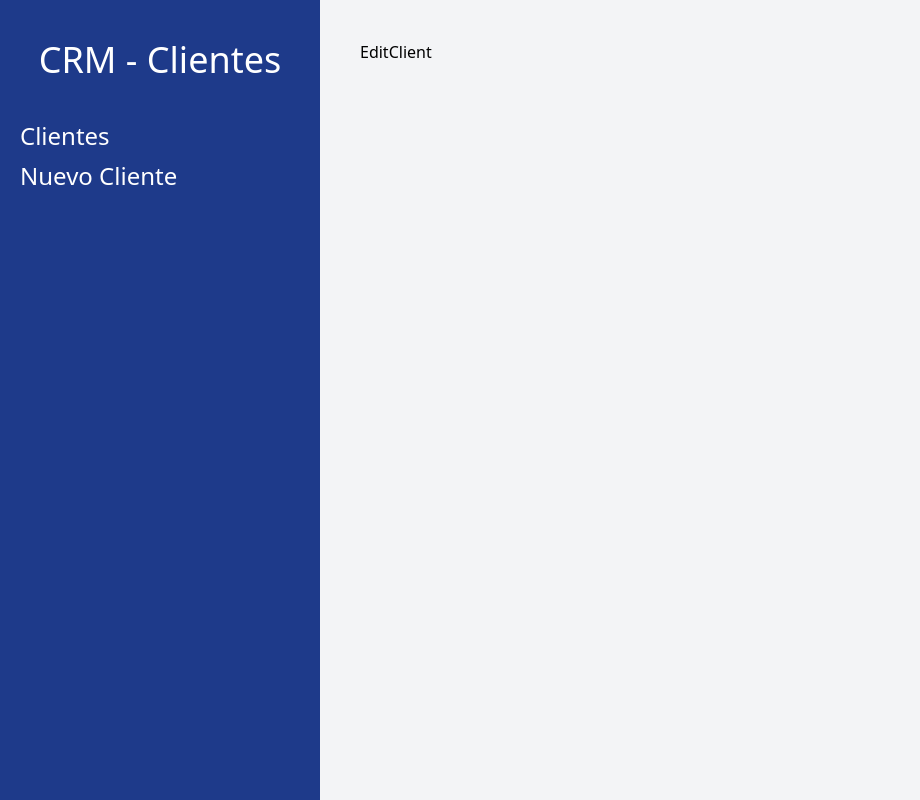
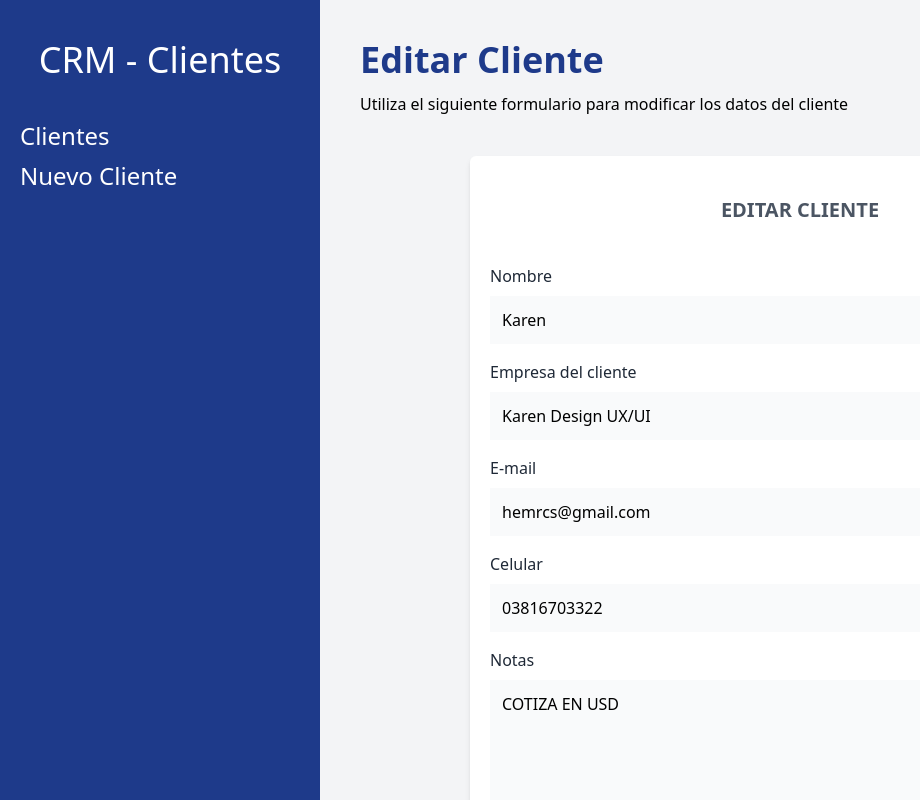
Before and after one commit to marcosihe/clients-administrator, a React (Vite) app: page /clients/edit/1 in a window 1280 px wide. Shown: the whole page, without its empty margins (0-920 px from the left). Built offline with nearby package versions, Linux system fonts and the light colour scheme; data requests are answered from the project's data file.

Commit message:
#008 edit client
- work on edit client page
- update the form component

```diff
--- a/src/components/MyForm.jsx
+++ b/src/components/MyForm.jsx
@@ -3,7 +3,7 @@ import { useNavigate } from "react-router-dom";
 import * as Yup from "yup";
 import Alert from "./Alert";
 
-const MyForm = () => {
+const MyForm = ({ client, formType }) => {
   const navigate = useNavigate();
 
   const newClientSchema = Yup.object().shape({
@@ -41,17 +41,18 @@ const MyForm = () => {
   return (
     <div className="bg-white mt-10 px-5 py-10 rounded-md shadow-md md:w-3/4 mx-auto">
       <h1 className="text-gray-600 font-bold text-xl uppercase text-center">
-        Agregar Cliente
+        {formType}
       </h1>
 
       <Formik
         initialValues={{
-          name: "",
-          company: "",
-          email: "",
-          phone: "",
-          notes: "",
+          name: client?.name ?? "",
+          company: client?.company ?? "",
+          email: client?.email ?? "",
+          phone: client?.phone ?? "",
+          notes: client?.notes ?? "",
         }}
+        enableReinitialize={true}
         onSubmit={async (values, { resetForm }) => {
           await handleSubmit(values);
           resetForm();
@@ -141,7 +142,7 @@ const MyForm = () => {
 
               <input
                 type="submit"
-                value="Agregar Cliente"
+                value={formType}
                 className="mt-5 p-3 w-full bg-blue-800 text-white uppercase font-bold hover:bg-blue-600 hover:cursor-pointer text-lg"
               />
             </Form>
@@ -152,4 +153,9 @@ const MyForm = () => {
   );
 };
 
+MyForm.defaultProps = {
+  client: {},
+  formType: "Agregar Cliente",
+};
+
 export default MyForm;
--- a/src/pages/EditClient.jsx
+++ b/src/pages/EditClient.jsx
@@ -1,7 +1,43 @@
+import { useEffect, useState } from "react";
+import { useParams } from "react-router-dom";
+import Spinner from "../components/Spinner";
+import MyForm from "../components/MyForm";
+
 const EditClient = () => {
+  const { id } = useParams();
+  const [client, setClient] = useState({});
+  const [loading, setLoading] = useState(false);
+
+  useEffect(() => {
+    setLoading(!loading);
+    const getClient = async () => {
+      try {
+        const URL = `http://localhost:4000/clients/${id}`;
+        let response = await fetch(URL);
+        let result = await response.json();
+        setClient(result);
+      } catch (error) {
+        console.log(error);
+      }
+      setTimeout(() => {
+        setLoading(false);
+      }, 1000);
+    };
+    getClient();
+  }, []);
   return (
-    <div>EditClient</div>
-  )
-}
+    <>
+      <h1 className="font-black text-4xl text-blue-900">Editar Cliente</h1>
+      <p className="mt-3">
+        Utiliza el siguiente formulario para modificar los datos del cliente
+      </p>
+      {loading ? (
+        <Spinner />
+      ) : (
+        <MyForm client={client} formType={"Editar Cliente"} />
+      )}
+    </>
+  );
+};
 
-export default EditClient
+export default EditClient;
--- a/src/styles/Spinner.css
+++ b/src/styles/Spinner.css
@@ -4,6 +4,7 @@
     position: relative;
     animation: sk-chase 2.5s infinite linear both;
     margin: 0 auto;
+    margin-top: 2rem;
   }
 
   .sk-chase-dot {
```
